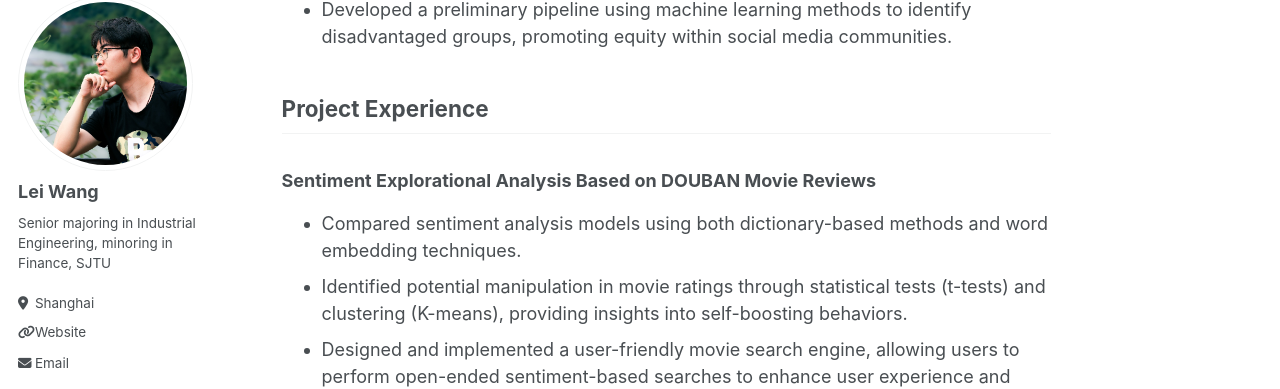
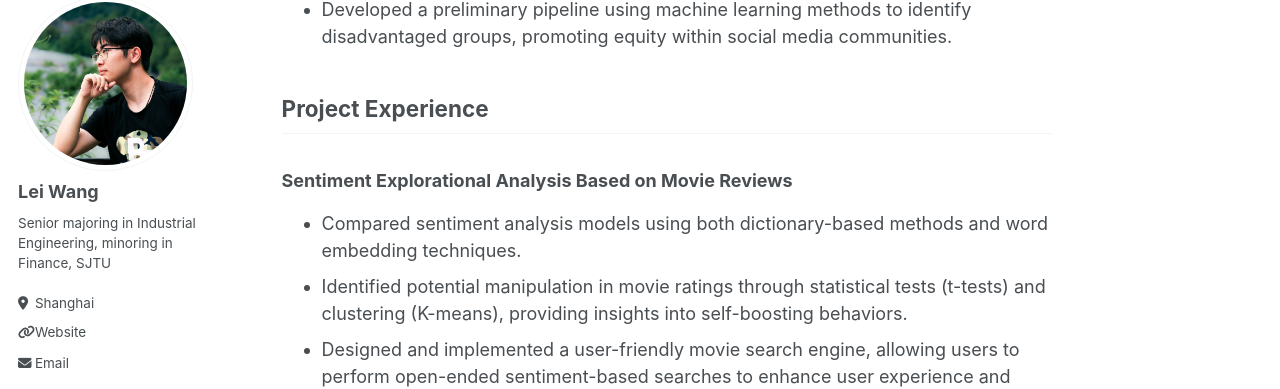
Before and after one commit to Wanglei123SJTU/Wanglei123SJTU.github.io, a Jekyll site: the page built from _pages/about.md, in a window 1280 px wide and 900 px high, scrolled down 1233 px. Shown: the part 90-479 px from the top of the window. Built offline with Jekyll 4.4.1, drawn with Linux system fonts in a browser that asks for light colours.

Commit message:
Update about.md

```diff
--- a/_pages/about.md
+++ b/_pages/about.md
@@ -46,7 +46,7 @@ equity within social media communities.
 Project Experience
 ------
 
-### Sentiment Explorational Analysis Based on DOUBAN Movie Reviews
+### Sentiment Explorational Analysis Based on Movie Reviews
 
 * Compared sentiment analysis models using both dictionary-based methods and word embedding techniques.
 * Identified potential manipulation in movie ratings through statistical tests (t-tests) and clustering (K-means),
```
